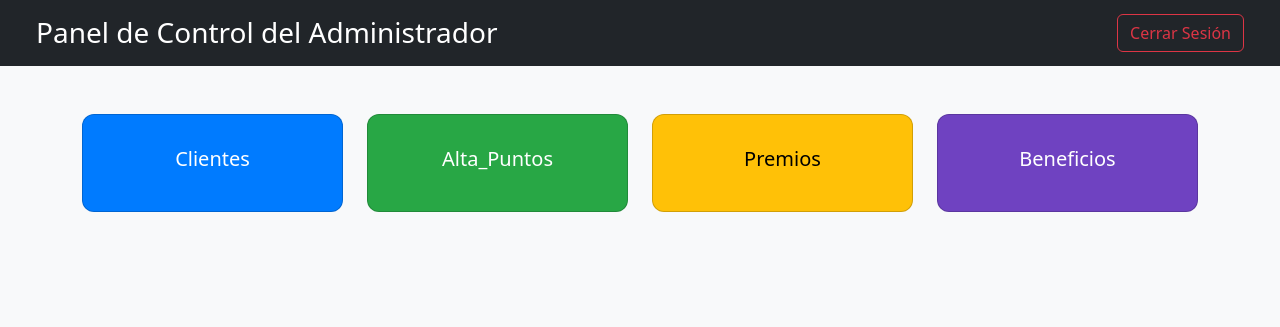
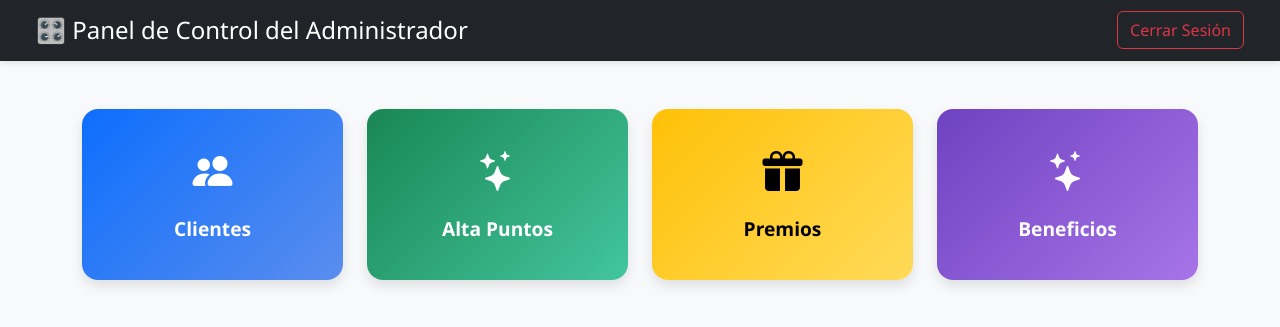
Before and after one commit to AreliENN/Fidelizaci-n_Online, a PHP site: page /Interfaz_administrador.php in a window 1280 px wide. Shown: the top 327 px of the page. Run offline with PHP 8.4, Linux system fonts and the light colour scheme; the visitor is signed in with stand-in values (Sample User, id 1).

Commit message:
Se realizaron modificaciones en los estilos de la página

```diff
--- a/Interfaz_administrador.php
+++ b/Interfaz_administrador.php
@@ -12,71 +12,92 @@ if (!isset($_SESSION['rol']) || $_SESSION['rol'] !== 'admin') {
   <meta name="viewport" content="width=device-width, initial-scale=1" />
   <title>Panel de Administración</title>
   <link href="https://cdn.jsdelivr.net/npm/bootstrap@5.3.0/dist/css/bootstrap.min.css" rel="stylesheet" />
+  <link href="https://cdn.jsdelivr.net/npm/bootstrap-icons@1.10.5/font/bootstrap-icons.css" rel="stylesheet" />
   <style>
-    .dashboard-item a { text-decoration: none; }
+    body {
+      background: #f8f9fa;
+      font-family: 'Segoe UI', sans-serif;
+    }
+    .navbar {
+      box-shadow: 0 2px 5px rgba(0,0,0,0.1);
+    }
     .card-dashboard {
-      padding: 2rem;
-      border-radius: 12px;
+      padding: 2rem 1rem;
+      border-radius: 16px;
       color: white;
       text-align: center;
-      transition: transform 0.2s ease;
+      box-shadow: 0 6px 12px rgba(0,0,0,0.1);
+      transition: all 0.3s ease-in-out;
     }
     .card-dashboard:hover {
-      transform: scale(1.05);
+      transform: translateY(-5px);
+      box-shadow: 0 10px 20px rgba(0,0,0,0.15);
     }
-    .bg-clientes { background-color: #007bff; }
-    .bg-puntos { background-color: #28a745; }
-    .bg-premios { background-color: #ffc107; color: #000; }
-    .bg-beneficios { background-color: #6f42c1; }
+    .card-dashboard h5 {
+      margin-top: 1rem;
+      font-weight: 600;
+      font-size: 1.2rem;
+    }
+    .card-dashboard i {
+      font-size: 2.5rem;
+    }
+    .bg-clientes {
+      background: linear-gradient(135deg, #0d6efd, #5a8dee);
+    }
+    .bg-puntos {
+      background: linear-gradient(135deg, #198754, #43c59e);
+    }
+    .bg-premios {
+      background: linear-gradient(135deg, #ffc107, #ffda59);
+      color: #000;
+    }
+    .bg-beneficios {
+      background: linear-gradient(135deg, #6f42c1, #a774e8);
+    }
   </style>
 </head>
-<body class="bg-light">
+<body>
 
   <nav class="navbar navbar-expand-lg navbar-dark bg-dark px-4">
     <div class="container-fluid justify-content-between">
-      <h1 class="text-white h3 my-2">Panel de Control del Administrador</h1>
+      <h1 class="text-white h4 my-2">🎛️ Panel de Control del Administrador</h1>
       <a href="Cerrar_sesion.php" class="btn btn-outline-danger">Cerrar Sesión</a>
     </div>
   </nav>
 
-  <!-- Modulos -->
   <main class="container py-5">
     <div class="row g-4">
       <div class="col-12 col-md-6 col-lg-3">
-        <div class="dashboard-item">
-          <a href="Modulo_Cliente.php">
-            <div class="card card-dashboard bg-clientes">
-              <h5 class="card-title">Clientes</h5>
+        <a href="Modulo_Cliente.php" class="text-decoration-none">
+          <div class="card-dashboard bg-clientes">
+            <i class="bi bi-people-fill"></i>
+            <h5>Clientes</h5>
           </div>
         </a>
       </div>
-      </div>
       <div class="col-12 col-md-6 col-lg-3">
-        <div class="dashboard-item">
-          <a href="Modulo_Puntos.php">
-            <div class="card card-dashboard bg-puntos">
-              <h5 class="card-title">Alta_Puntos</h5>
+        <a href="Modulo_Puntos.php" class="text-decoration-none">
+          <div class="card-dashboard bg-puntos">
+            <i class="bi bi-stars"></i>
+            <h5>Alta Puntos</h5>
           </div>
         </a>
       </div>
-      </div>
       <div class="col-12 col-md-6 col-lg-3">
-        <div class="dashboard-item">
-          <a href="Modulo_Premios.php">
-            <div class="card card-dashboard bg-premios">
-              <h5 class="card-title">Premios</h5>
+        <a href="Modulo_Premios.php" class="text-decoration-none">
+          <div class="card-dashboard bg-premios">
+            <i class="bi bi-gift-fill"></i>
+            <h5>Premios</h5>
           </div>
         </a>
       </div>
-      </div>
       <div class="col-12 col-md-6 col-lg-3">
-        <div class="dashboard-item">
-          <a href="Modulo_Beneficios.php">
-            <div class="card card-dashboard bg-beneficios">
-              <h5 class="card-title">Beneficios</h5>
+        <a href="Modulo_Beneficios.php" class="text-decoration-none">
+          <div class="card-dashboard bg-beneficios">
+            <i class="bi bi-stars"></i>
+            <h5>Beneficios</h5>
           </div>
         </a>
-        </div>
       </div>
     </div>
   </main>
```
Lines whose indentation alone changed are shown as unchanged.
